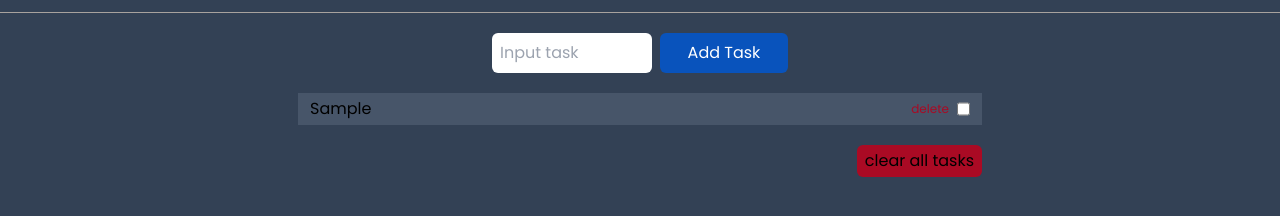
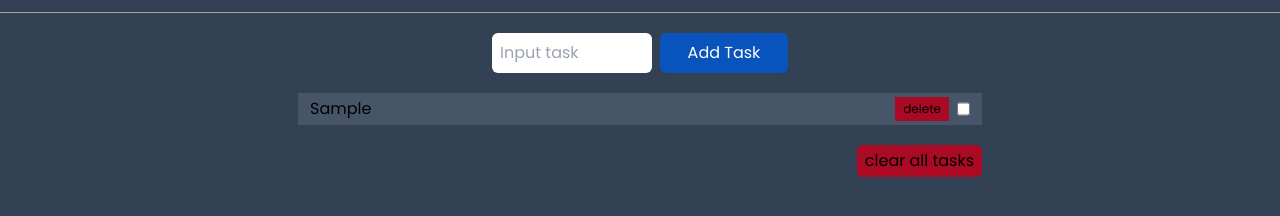
Before and after one commit to Moluno-xiii/todo-js, a website: page index.html in a window 1280 px wide. Both pictures are taken after typing "Sample" into the empty fields and a click on the button "Add Task". Shown: the part 60-276 px from the top of the page. Drawn offline with Linux system fonts and the light colour scheme.

Commit message:
minor styling

```diff
--- a/script.js
+++ b/script.js
@@ -91,7 +91,7 @@ document.addEventListener("DOMContentLoaded", () => {
 
       const deleteButton = document.createElement("button");
       deleteButton.id = "deleteTaskBtn";
-      deleteButton.className = "text-pantoneRed text-xs hover:text-opacity-75";
+      deleteButton.className = "bg-pantoneRed hover:bg-opacity-70 transition-all duration-300 py-1 px-2 text-black text-xs hover:text-opacity-75";
       deleteButton.textContent = "delete";
       deleteButton.onclick = () => handleDeleteItem(item.id);
 
```
Also changed, not shown: src/output.css.
